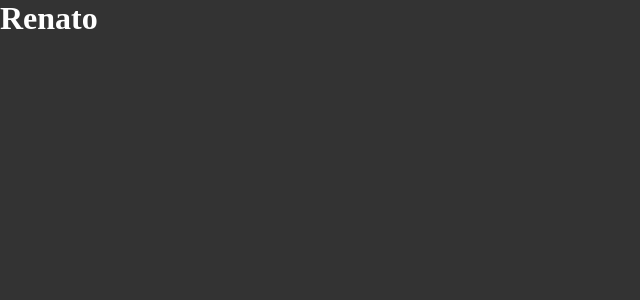
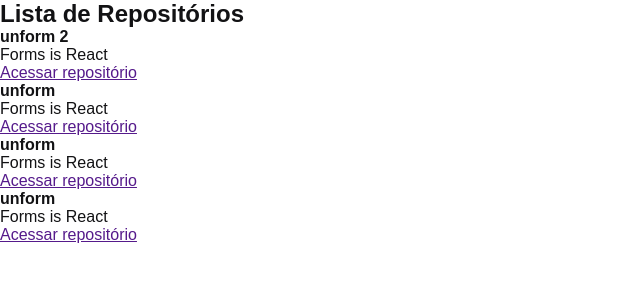
Before and after one commit to renatoschlogel/ignite-react-01-github-explorer, a React app: page / in a window 1280 px wide. Shown: the top 300 px of the page, without its empty margins (0-640 px from the left). Built offline with nearby package versions, Linux system fonts and the light colour scheme.

Commit message:
Primeiro componente React

```diff
--- a/src/App.jsx
+++ b/src/App.jsx
@@ -1,5 +1,6 @@
+import { RepositoryList } from './components/RepositoryList';
 import './styles/global.scss';
 
 export function App() {
-  return <h1>Renato</h1>;
+  return <RepositoryList />;
 }
--- /dev/null
+++ b/src/components/RepositoryList.jsx
@@ -0,0 +1,48 @@
+const repositoryName = 'unform 2';
+
+export function RepositoryList() {
+  return (
+    <section className="repository-list">
+      <h1>Lista de Repositórios</h1>
+
+      <ul>
+        <li>
+          <strong>{repositoryName}</strong>
+          <p>Forms is React</p>
+
+          <a href="">
+            Acessar repositório
+          </a>
+        </li>
+
+        <li>
+          <strong>unform</strong>
+          <p>Forms is React</p>
+
+          <a href="">
+            Acessar repositório
+          </a>
+        </li>
+
+        <li>
+          <strong>unform</strong>
+          <p>Forms is React</p>
+
+          <a href="">
+            Acessar repositório
+          </a>
+        </li>
+
+        <li>
+          <strong>unform</strong>
+          <p>Forms is React</p>
+
+          <a href="">
+            Acessar repositório
+          </a>
+        </li>
+
+      </ul>
+    </section>
+  );
+}
--- a/src/styles/global.scss
+++ b/src/styles/global.scss
@@ -5,7 +5,6 @@
 }
 
 body {
-  font: Arial, Helvetica, sans-serif;
-  background: #333;
-  color: #FFF;
+  font: 16px "Helvetica Neve", Arial, sans-serif;
+  color: #121214;
 }
```
